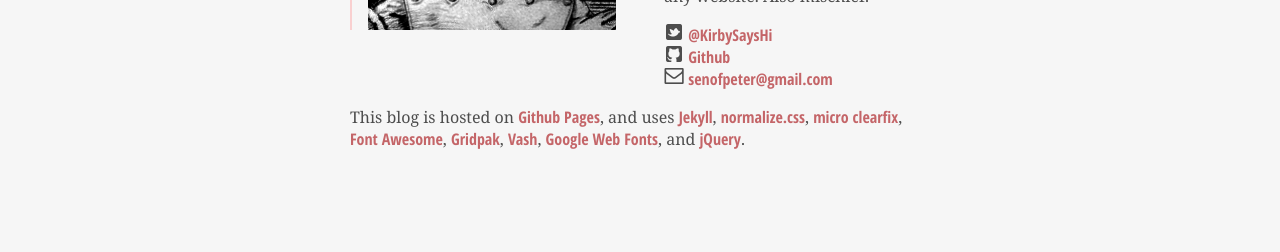
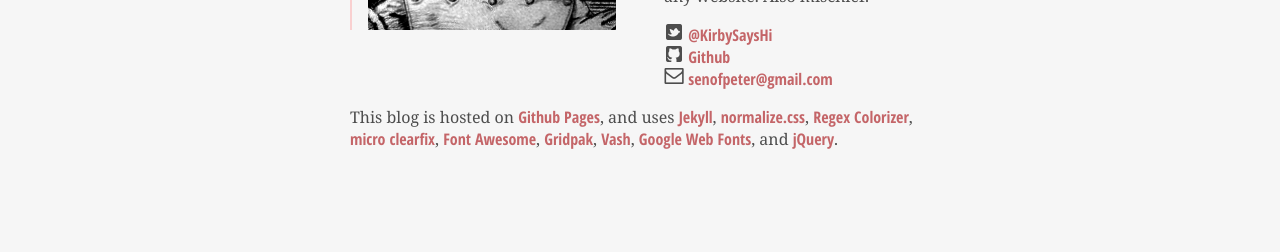
Before and after one commit to kirbysayshi/kirbysayshi.github.com, a Jekyll site: the page built from index.html, in a window 1280 px wide. Shown: the part 1990-2242 px from the top of the page. Built offline with Jekyll 4.4.1, drawn with Linux system fonts in a browser that asks for light colours; nearby versions of some CDN libraries; Markdown is read by kramdown in place of the engine named in the settings.

Commit message:
attribution to regex colorizer

```diff
--- a/_layouts/default.html
+++ b/_layouts/default.html
@@ -89,6 +89,7 @@
 					This blog is hosted on <a href="http://pages.github.com/">Github Pages</a>,
 					and uses <a href="https://github.com/mojombo/jekyll">Jekyll</a>,
 					<a href="http://github.com/necolas/normalize.css">normalize.css</a>,
+					<a href="http://stevenlevithan.com/regex/colorizer/">Regex Colorizer</a>,
 					<a href="http://nicolasgallagher.com/micro-clearfix-hack/">micro clearfix</a>,
 					<a href="http://fortawesome.github.com/Font-Awesome/">Font Awesome</a>,
 					<a href="http://gridpak.com/">Gridpak</a>,
```
